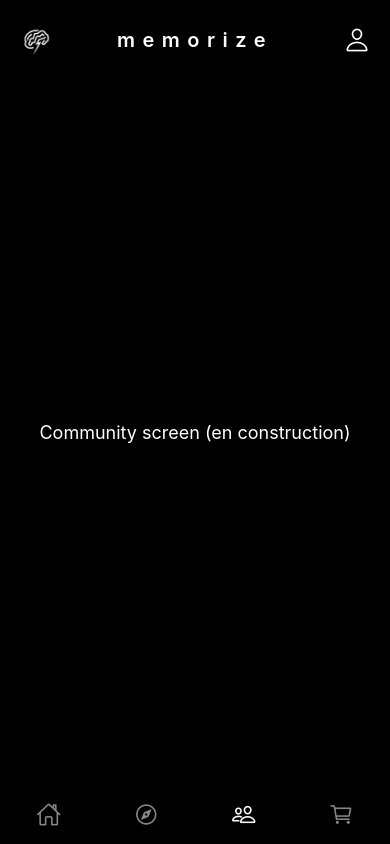
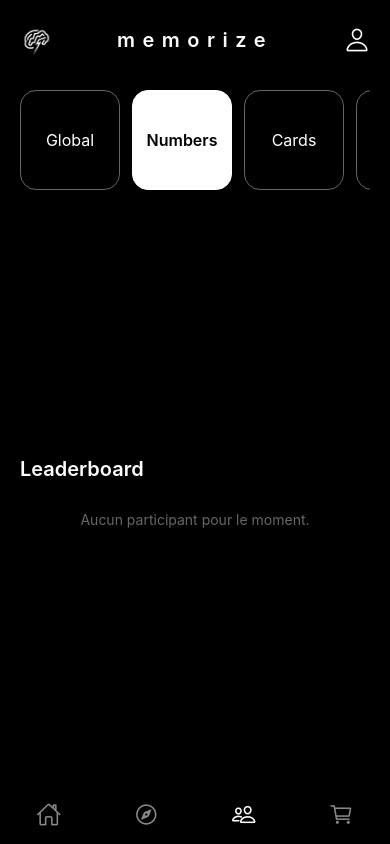
Before and after one commit to guillaumekrvr2/mvp-memo, a React Native app: screen /Community in a window 390 px wide. Built offline with nearby package versions, Linux system fonts and the light colour scheme.

Commit message:
pretty good login screen + leaderboards

```diff
--- a/App.js
+++ b/App.js
@@ -10,7 +10,7 @@ import LoginScreen from './screens/LoginScreen'
 import SignUpScreen from './screens/SignUpScreen'
 
 // Main tabs
-import AppNavigator from './navigation/AppNavigator'
+import MainStackNavigator from './navigation/MainStackNavigator'
 
 // Thème sombre personnalisé
 const MyTheme = {
@@ -33,8 +33,8 @@ export default function App() {
             initialRouteName="Main"
             screenOptions={{ headerShown: false }}
           >
-            {/* Application principale */}
-            <RootStack.Screen name="Main" component={AppNavigator} />
+          {/* Application principale (onglets + profil) */}
+          <RootStack.Screen name="Main" component={MainStackNavigator} />
 
             {/* Écrans d'authentification */}
             <RootStack.Screen name="Login" component={LoginScreen} />
--- a/components/Header.jsx
+++ b/components/Header.jsx
@@ -1,10 +1,14 @@
 // Header.jsx
-import React from 'react'
+import React, { useContext } from 'react'
 import { SafeAreaView, View, Text, TouchableOpacity, Image, StyleSheet } from 'react-native'
 import { Ionicons } from '@expo/vector-icons'
 const LogoImg = require('../assets/icons/Memorize_icon.png')
+import { AccountContext } from '../contexts/AccountContext'
 
 export default function Header({ navigation, back }) {
+
+  const { current } = useContext(AccountContext)
+
   return (
     <SafeAreaView style={styles.safeArea}>
       <View style={styles.container}>
@@ -26,7 +30,13 @@ export default function Header({ navigation, back }) {
 
         {/* Icône de profil à droite */}
         <TouchableOpacity
-          onPress={() => navigation.getParent()?.navigate('Login')}
+          onPress={() => {
+           if (current) {
+             navigation.navigate('Profile')
+           } else {
+            navigation.getParent()?.navigate('Login')
+           }
+        }}
           style={styles.profileButton}
         >
           <Ionicons name="person-outline" size={26} color="#fff" />
--- a/screens/CommunityScreen.jsx
+++ b/screens/CommunityScreen.jsx
@@ -1,23 +1,185 @@
-import React from 'react'
-import { View, Text, StyleSheet } from 'react-native'
+// screens/CommunityScreen.jsx
+import React, { useContext, useState, useMemo } from 'react';
+import {
+  View,
+  Text,
+  FlatList,
+  TouchableOpacity,
+  StyleSheet,
+  ScrollView,
+  Dimensions
+} from 'react-native';
+import { AccountContext } from '../contexts/AccountContext';
+
+const DISCIPLINES = [
+  { key: 'numbers', label: 'Numbers' },
+  { key: 'cards',   label: 'Cards' },
+  { key: 'words',   label: 'Words' },
+  { key: 'binary',  label: 'Binary' },
+  { key: 'names',   label: 'Names' },
+  { key: 'images',  label: 'Images' },
+];
+
+const CARD_WIDTH = 120;
+const CARD_HEIGHT = 120;
+const TAB_SIZE = 100;
 
 export default function CommunityScreen() {
+  const { accounts } = useContext(AccountContext);
+  const [selected, setSelected] = useState('numbers');
+
+  const sortedAccounts = useMemo(() =>
+    [...accounts].sort((a, b) => {
+      const getValue = acct => {
+        if (selected === 'global') {
+          return DISCIPLINES.reduce((sum, d) => {
+            const rec = acct.records?.[d.key];
+            const val = typeof rec === 'object' ? rec.score : rec || 0;
+            return sum + val;
+          }, 0);
+        }
+        const rec = acct.records?.[selected];
+        return typeof rec === 'object' ? rec.score : rec || 0;
+      };
+      return getValue(b) - getValue(a);
+    }), [accounts, selected]
+  );
+
+  const renderItem = ({ item }) => {
+    let recordText;
+    if (selected === 'global') {
+      const total = DISCIPLINES.reduce((sum, d) => {
+        const rec = item.records?.[d.key];
+        return sum + (typeof rec === 'object' ? rec.score : rec || 0);
+      }, 0);
+      recordText = `${total} pts`;
+    } else {
+      const rec = item.records?.[selected];
+      if (typeof rec === 'object') {
+        recordText = `${rec.score} éléments en ${rec.time}s`;
+      } else {
+        recordText = `${rec || 0} pts`;
+      }
+    }
+    return (
+      <View style={styles.card}>
+        <Text style={styles.name}>{item.firstName} {item.lastName}</Text>
+        <Text style={styles.record}>{recordText}</Text>
+      </View>
+    );
+  };
+
   return (
     <View style={styles.container}>
-      <Text style={styles.text}>Community screen (en construction)</Text>
+      <ScrollView
+        horizontal
+        showsHorizontalScrollIndicator={false}
+        contentContainerStyle={styles.tabsContainer}
+      >
+        <TouchableOpacity
+          style={[styles.squareTab, selected === 'global' && styles.tabActive]}
+          onPress={() => setSelected('global')}
+        >
+          <Text style={[styles.tabText, selected === 'global' && styles.tabTextActive]}>Global</Text>
+        </TouchableOpacity>
+        {DISCIPLINES.map(d => (
+          <TouchableOpacity
+            key={d.key}
+            style={[styles.squareTab, selected === d.key && styles.tabActive]}
+            onPress={() => setSelected(d.key)}
+          >
+            <Text style={[styles.tabText, selected === d.key && styles.tabTextActive]}>
+              {d.label}
+            </Text>
+          </TouchableOpacity>
+        ))}
+      </ScrollView>
+
+      <Text style={styles.title}>Leaderboard</Text>
+
+      <FlatList
+        data={sortedAccounts}
+        keyExtractor={item => item.id}
+        renderItem={renderItem}
+        numColumns={2}
+        columnWrapperStyle={{ justifyContent: 'space-between' }}
+        ListEmptyComponent={<Text style={styles.empty}>Aucun participant pour le moment.</Text>}
+        contentContainerStyle={styles.grid}
+      />
     </View>
-  )
+  );
 }
 
 const styles = StyleSheet.create({
   container: {
     flex: 1,
     backgroundColor: '#000',
+    padding: 20,
+  },
+  tabsContainer: {
+    flexDirection: 'row',
+    marginBottom: 20,
+  },
+  squareTab: {
+    width: TAB_SIZE,
+    height: TAB_SIZE,
+    borderWidth: 1,
+    borderColor: '#666',
+    borderRadius: 16,
+    marginRight: 12,
     justifyContent: 'center',
     alignItems: 'center',
+    backgroundColor: '#000',
   },
-  text: {
+  tabActive: {
+    backgroundColor: '#fff',
+    borderColor: '#fff',
+  },
+  tabText: {
     color: '#fff',
-    fontSize: 18,
-  }
-})
+    fontSize: 16,
+    textAlign: 'center',
+  },
+  tabTextActive: {
+    color: '#000',
+    fontWeight: '600',
+  },
+  title: {
+    color: '#fff',
+    fontSize: 20,
+    fontWeight: '600',
+    marginBottom: 10,
+  },
+  grid: {
+    gap: 12,
+  },
+  card: {
+    width: CARD_WIDTH,
+    height: CARD_HEIGHT,
+    backgroundColor: '#111',
+    borderRadius: 12,
+    padding: 10,
+    marginBottom: 16,
+    justifyContent: 'center',
+    alignItems: 'center',
+    borderWidth: 1,
+    borderColor: '#333',
+  },
+  name: {
+    color: '#fff',
+    fontSize: 16,
+    fontWeight: '500',
+    textAlign: 'center',
+    marginBottom: 4,
+  },
+  record: {
+    color: '#aaa',
+    fontSize: 14,
+    textAlign: 'center',
+  },
+  empty: {
+    color: '#666',
+    textAlign: 'center',
+    marginTop: 20,
+  },
+});
--- /dev/null
+++ b/screens/ProfileScreen.jsx
@@ -0,0 +1,130 @@
+import React, { useContext, useState, useCallback } from 'react'
+import { View, Text, TouchableOpacity, StyleSheet, ScrollView } from 'react-native'
+import { useFocusEffect } from '@react-navigation/native'
+import AsyncStorage from '@react-native-async-storage/async-storage'
+import { AccountContext } from '../contexts/AccountContext'
+
+const DISCIPLINES = ['numbers', 'cards', 'words', 'binary', 'names', 'images']
+
+export default function ProfileScreen({ navigation }) {
+  const { current, logout } = useContext(AccountContext)
+  const [lastScore, setLastScore] = useState(null)
+  const [lastTime, setLastTime] = useState(null)
+
+  // Charger le dernier record pour 'numbers'
+  useFocusEffect(
+    useCallback(() => {
+      const loadLastRecord = async () => {
+        try {
+          const json = await AsyncStorage.getItem('lastRecord')
+          if (json) {
+            const { score, temps } = JSON.parse(json)
+            setLastScore(score)
+            setLastTime(temps)
+          }
+        } catch (e) {
+          console.error('Erreur lecture lastRecord', e)
+        }
+      }
+      loadLastRecord()
+    }, [])
+  )
+
+  if (!current) {
+    navigation.replace('Login')
+    return null
+  }
+
+  return (
+    <ScrollView contentContainerStyle={styles.container}>
+      <Text style={styles.label}>Prénom :</Text>
+      <Text style={styles.value}>{current.firstName}</Text>
+
+      <Text style={styles.label}>Nom :</Text>
+      <Text style={styles.value}>{current.lastName}</Text>
+
+      <Text style={styles.label}>Email :</Text>
+      <Text style={styles.value}>{current.email}</Text>
+
+      <TouchableOpacity style={styles.button}>
+        <Text style={styles.buttonText}>Modifier Email</Text>
+      </TouchableOpacity>
+      <TouchableOpacity style={styles.button}>
+        <Text style={styles.buttonText}>Modifier Mot de passe</Text>
+      </TouchableOpacity>
+
+      <Text style={[styles.sectionTitle, { marginTop: 30 }]}>Mes Records</Text>
+      {DISCIPLINES.map(d => {
+        // Pour 'numbers', utiliser lastScore/lastTime
+        if (d === 'numbers') {
+          return (
+            <View key={d} style={styles.recordRow}>
+              <Text style={styles.recordLabel}>{d}</Text>
+              <Text style={styles.recordValue}>
+                {lastScore != null ? `${lastScore} pts (${lastTime}s)` : '0 pts'}
+              </Text>
+            </View>
+          )
+        }
+        const val = current.records[d] != null ? current.records[d] : 0
+        return (
+          <View key={d} style={styles.recordRow}>
+            <Text style={styles.recordLabel}>{d}</Text>
+            <Text style={styles.recordValue}>{val} pts</Text>
+          </View>
+        )
+      })}
+
+      <TouchableOpacity style={[styles.button, styles.logout]} onPress={logout}>
+        <Text style={styles.buttonText}>Se déconnecter</Text>
+      </TouchableOpacity>
+    </ScrollView>
+  )
+}
+
+const styles = StyleSheet.create({
+  container: {
+    padding: 20,
+    backgroundColor: '#000',
+  },
+  label: {
+    color: '#aaa',
+    fontSize: 14,
+    marginTop: 15,
+  },
+  value: {
+    color: '#fff',
+    fontSize: 18,
+    fontWeight: '600',
+  },
+  sectionTitle: {
+    color: '#fff',
+    fontSize: 20,
+    fontWeight: '600',
+    marginBottom: 10,
+  },
+  recordRow: {
+    flexDirection: 'row',
+    justifyContent: 'space-between',
+    paddingVertical: 8,
+    borderBottomWidth: 1,
+    borderColor: '#333',
+  },
+  recordLabel: { color: '#fff', fontSize: 16 },
+  recordValue: { color: '#fff', fontSize: 16, fontWeight: '600' },
+  button: {
+    marginTop: 15,
+    paddingVertical: 12,
+    backgroundColor: '#fff',
+    borderRadius: 20,
+    alignItems: 'center',
+  },
+  buttonText: {
+    color: '#000',
+    fontWeight: '600',
+    fontSize: 16,
+  },
+  logout: {
+    backgroundColor: '#f66',
+  },
+})
```
